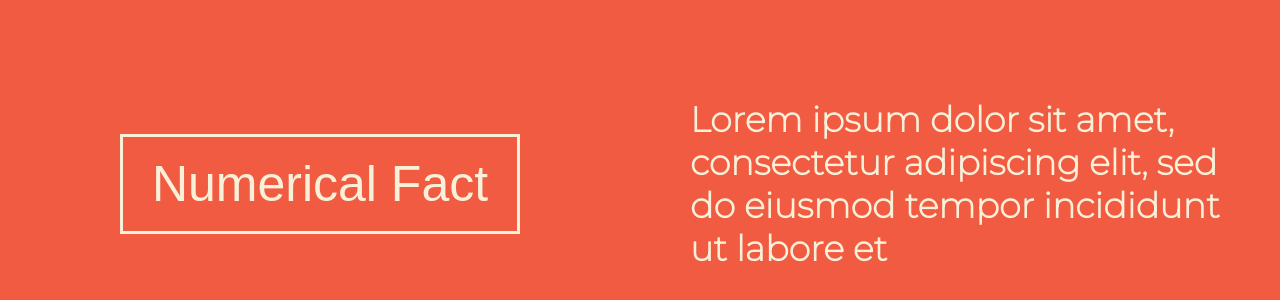
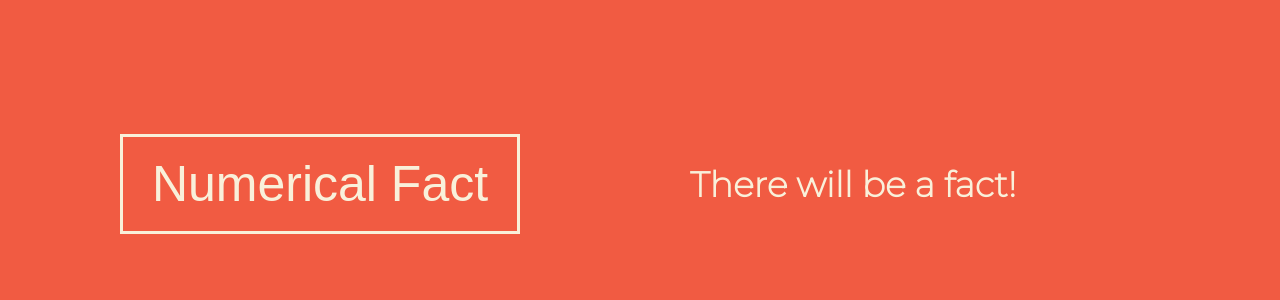
Before and after one commit to tinkyrain/NumFact, a React (Create React App) app: page / in a window 1280 px wide. Shown: the part 216-516 px from the top of the page. Built offline with nearby package versions, Linux system fonts and the light colour scheme.

Commit message:
add redux

```diff
--- a/package.json
+++ b/package.json
@@ -9,7 +9,9 @@
     "axios": "^1.3.4",
     "react": "^18.2.0",
     "react-dom": "^18.2.0",
+    "react-redux": "^8.0.5",
     "react-scripts": "5.0.1",
+    "redux": "^4.2.1",
     "styled-components": "^5.3.9",
     "web-vitals": "^2.1.4"
   },
--- a/src/components/Info.css
+++ b/src/components/Info.css
@@ -10,5 +10,7 @@
 .info__text{
     color: #F9F0DA;
     font-size: 35px;
-    padding: 0 50px;
+    margin: 0 50px;
+
+    text-align: center;
 }
--- a/src/components/Info.js
+++ b/src/components/Info.js
@@ -1,14 +1,16 @@
 import React from "react";
+import { useSelector } from "react-redux";
 
 import './Info.css'
 
+const Info = () => {
 
-const Info = () => {
+    const valText = useSelector(state => state.text);
+
     return (
         <section className='info'>
             <h2 className='info__text'>
-                Lorem ipsum dolor sit amet, consectetur adipiscing
-                elit, sed do eiusmod tempor incididunt ut labore et
+                {valText}
             </h2>
         </section>
     );
--- a/src/components/Search.js
+++ b/src/components/Search.js
@@ -1,7 +1,10 @@
 import React from "react";
+import { useDispatch } from "react-redux";
 import './Search.css'
 
 const Search = () => {
+
+    const dispatch = useDispatch();
 
     const URL = 'http://numbersapi.com/';
 
@@ -9,8 +12,8 @@ const Search = () => {
         fetch(`${URL}${getRandomInt(100)}`)
         .then(response => response.text())
         .then(data => {
-            console.log(data);
-        })
+            dispatch({type: 'ADD_TEXT', textChange: data});
+        });
     }
 
     const getRandomInt = (max) => {
--- a/src/index.js
+++ b/src/index.js
@@ -1,15 +1,35 @@
 import React from 'react';
 import ReactDOM from 'react-dom/client';
+
+import { createStore } from 'redux';
+import { Provider } from 'react-redux';
 
 import App from './App';
 
 import './index.css';
 import './media.css';
 
+const defaultState = {
+  text: 'There will be a fact!',
+}
+
+const reducer = (state = defaultState, action) => {
+  switch(action.type){
+    case 'ADD_TEXT':
+      return {...state, text: state.text = action.textChange};
+
+    default:
+      return state;
+  }
+}
+
+const store = createStore(reducer);
 
 const root = ReactDOM.createRoot(document.getElementById('root'));
 root.render(
   <React.StrictMode>
-    <App />
+    <Provider store={store}>
+      <App/>
+    </Provider>
   </React.StrictMode>
 );
```
Also changed, not shown: 1 other file (tests, documents, lock files or other folders).
